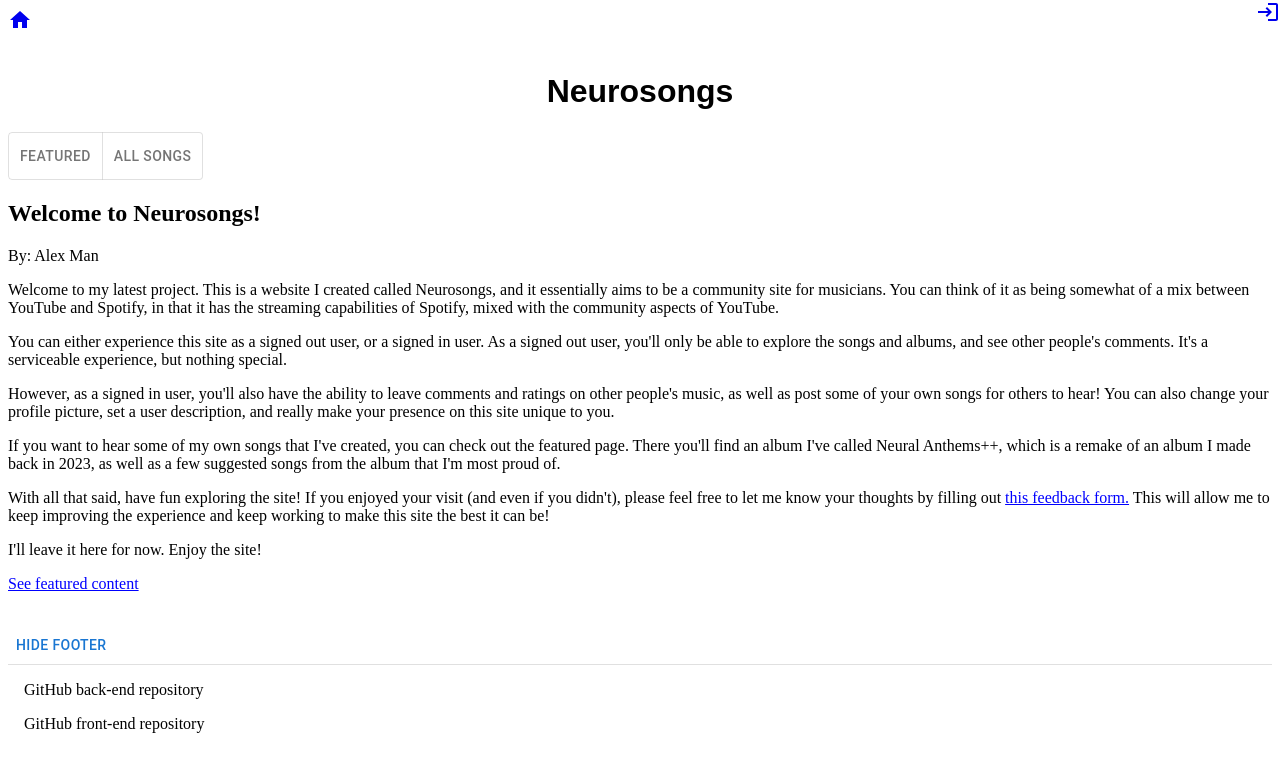
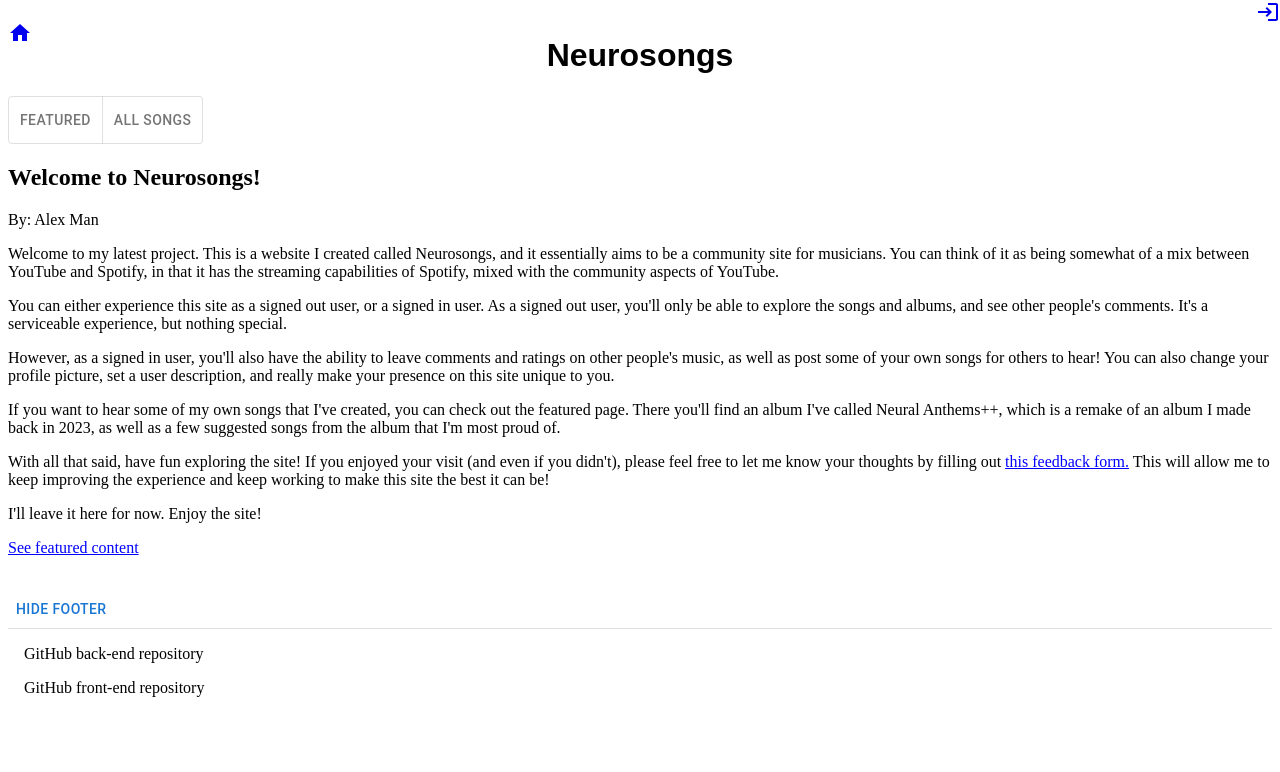
Before and after one commit to AlexMan123456/neurosongs-front-end, a React (Vite) app: page / in a window 1280 px wide. Shown: the top 772 px of the page. Built offline with nearby package versions, Linux system fonts and the light colour scheme; no server answers.

Commit message:
Fixed homepage icon to always be in top left corner while scrolling

```diff
--- a/src/components/header/Header.jsx
+++ b/src/components/header/Header.jsx
@@ -14,7 +14,13 @@ function Header(){
     const location = useLocation()
 
     return (<header>
-        <Link to="/">
+        <Link
+            to="/"
+            style={{
+                position: "fixed",
+                textAlign: "left"
+            }}
+        >
             <Home/>
         </Link>
         {isUserSignedIn
```
